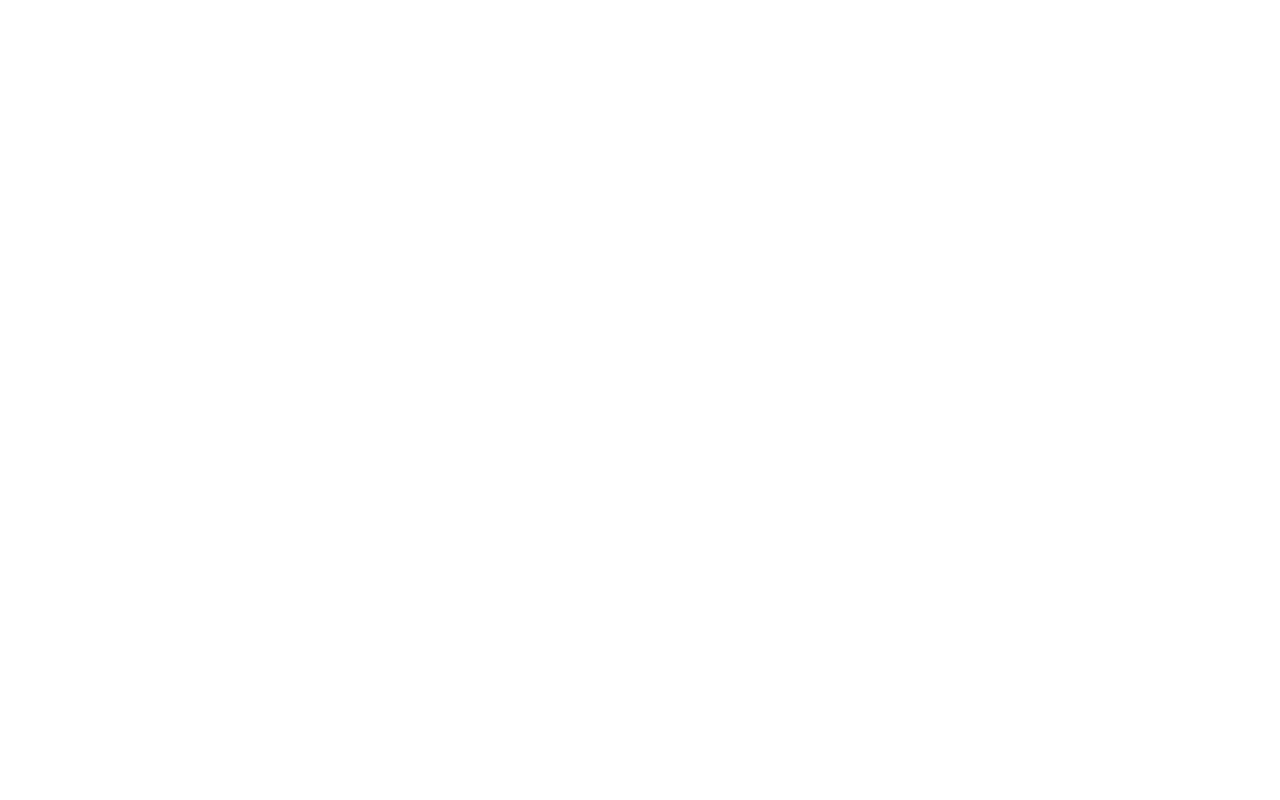
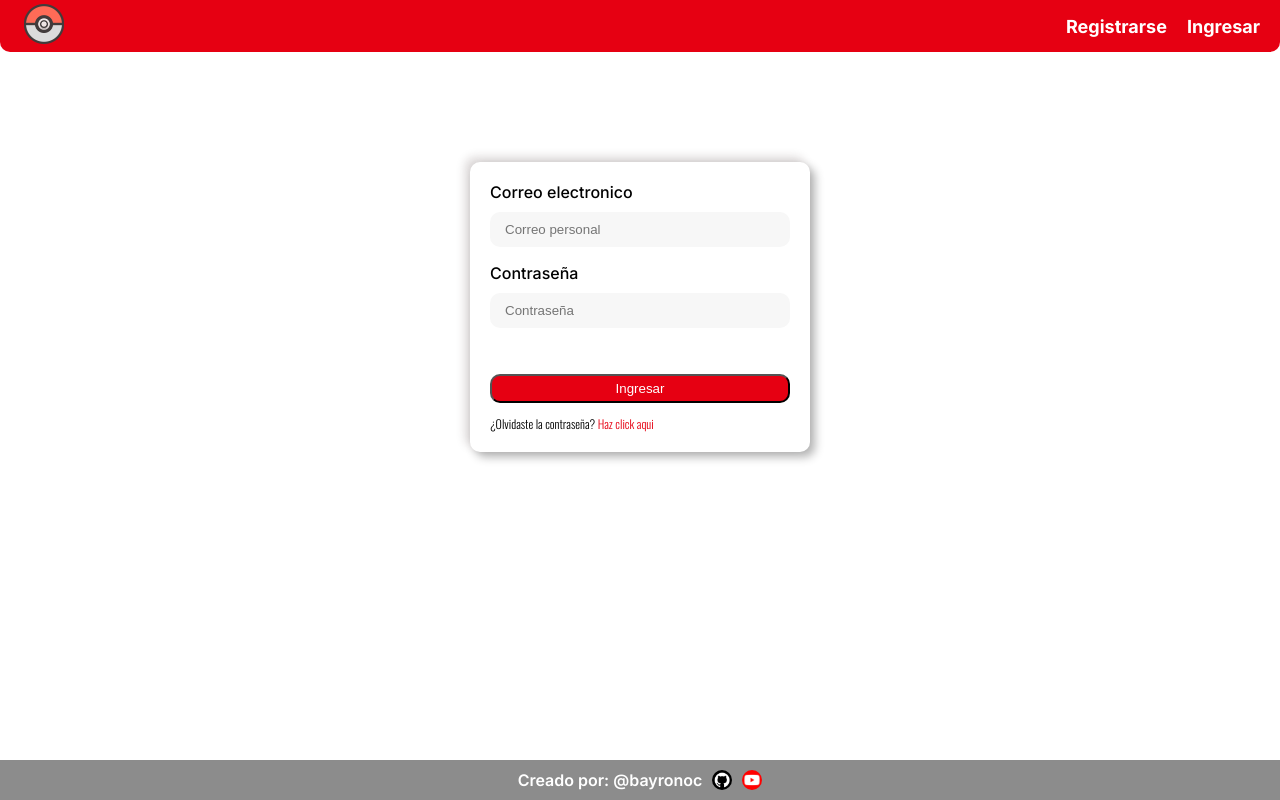
Before and after one commit to Bayronoc/Pokemon, a plain HTML site: page login.html in a window 1280 px wide. Drawn offline with nearby package versions, Linux system fonts and the light colour scheme.

Commit message:
Creación completa del login básico de la página

```diff
--- a/login.html
+++ b/login.html
@@ -0,0 +1,52 @@
+<!DOCTYPE html>
+<html lang="en">
+<head>
+    <meta charset="UTF-8">
+    <meta name="viewport" content="width=device-width, initial-scale=1.0">
+    <link rel="stylesheet" href="./stylesSignUp.css">
+    <link rel="preconnect" href="https://fonts.googleapis.com">
+    <link rel="preconnect" href="https://fonts.gstatic.com" crossorigin>
+    <link href="https://fonts.googleapis.com/css2?family=Inter:opsz,wght@14..32,100..900&display=swap" rel="stylesheet">
+    <link href="https://fonts.googleapis.com/css2?family=Oswald:wght@200..700&display=swap" rel="stylesheet">
+    <title>Pokemon</title>
+</head>
+<body>
+    <header class="main-menu">
+        <nav class="menu">
+            <div>
+                <figure>
+                    <a href="./index.html"><img src="./img/logo.png" alt="Logo principal de Pokemon" class="logo"></a>
+                </figure>
+            </div>
+
+            <ul>
+                <li><a href="./signup.html">Registrarse</a></li>
+                <li><a href="./login.html">Ingresar</a></li>
+            </ul>
+        </nav>
+    </header>
+
+    <main class="main-container">
+            <form action="" class="main-form">
+                <label for="email">Correo electronico
+                    <input type="email" name="email" id="email" placeholder="Correo personal" required autocomplete="">
+                </label>
+
+                <label for="password">Contraseña
+                    <input type="password" name="password" id="password" placeholder="Contraseña" required>
+                </label>
+
+                <input type="submit" value="Ingresar" class="btn-success">
+                <p>¿Olvidaste la contraseña?<a href="./"> Haz click aqui</a></p>
+            </form>
+    </main>
+
+    <footer class="footer">
+        <div>
+            <p>Creado por: @bayronoc</p>
+            <img src="./img/icon_gtihub.png" alt="Icono de github" class="icon">
+            <img src="./img/icon_youtube.png" alt="Icono de youtube" class="icon">
+        </div>
+    </footer>
+</body>
+</html>
--- a/styleslogin.css
+++ b/styleslogin.css
@@ -0,0 +1,160 @@
+:root {
+    --primary-color: #e60012;
+    --secondary-color: #8c8c8c;
+    --third-color: #ffffff;
+    --text-color: #000000;
+    --details-color: #C7C7C7;
+    --text-input: #F7F7F7;
+    --type-fight: #d56723;
+    --type-plant: #9bcc50;
+    --type-ground: linear-gradient(180deg, #f7de3f 50%, #ab9842 50%);
+    --type-water: #4592c4;
+    --type-steel: #9eb7b8;
+    --sm: 1.2rem;
+    --md: 1.6rem;
+    --lg: 1.8rem;
+}
+
+* {
+    box-sizing: border-box;
+    margin: 0;
+    padding: 0;
+}
+
+html {
+    font-size: 62.5%; /* 1rem = 10px para escalabilidad */
+}
+
+body {
+    font-family: "Inter", serif;
+}
+
+.main-menu {
+    background-color: var(--primary-color);
+    height: auto;
+    width: 100%;
+    font-weight: 700;
+    font-size: var(--lg);
+    border-radius: 0 0 1rem 1rem;
+}
+
+.logo {
+    height: 4rem;
+    width: auto;
+}
+
+figure {
+    display: flex;
+    margin: 0.4rem;
+    justify-content: center;
+}
+
+.menu {
+    display: flex;
+    justify-content: space-between;
+    align-items: center;
+    padding: 0 2rem;
+}
+
+.menu ul {
+    display: flex;
+    gap: 2rem;
+    list-style: none;
+}
+
+.menu ul > li a {
+    color: var(--third-color);
+    text-decoration: none;
+}
+
+.menu ul > li a:hover {
+    color: var(--text-color);
+}
+
+.main-container {
+    display: flex;
+    justify-content: center;
+    align-items: center;
+    margin: 2rem;
+}
+
+.main-form {
+    display: flex;
+    flex-direction: column;
+    padding: 2rem;
+    margin-top: 9rem;
+    border-radius: 1rem;
+    box-shadow: 0.5rem 0.5rem 1rem rgba(0, 0, 0, 0.3),
+    -0.5rem -0.5rem 1rem rgba(51, 27, 27, 0.171);
+}
+
+.main-form label{
+    display: flex;
+    flex-direction: column;
+    margin-bottom: 1.6rem;
+    gap: 1rem;
+    font-weight: 500;
+    font-size: var(--md);
+}
+
+.main-form label > input {
+    width: 30rem;
+    padding: 1rem 1.5rem;
+    border-radius: 1rem;
+    border: none;
+    background-color: var(--text-input);
+}
+
+.btn-success {
+    margin-top: 3rem;
+    background-color: var(--primary-color);
+    color: var(--third-color);
+    padding: 0.5rem;
+    border-radius: 1rem;
+}
+
+.btn-success:active {
+    background-color: var(--third-color);
+    color: var(--text-color);
+}
+
+.main-form p {
+    margin-top: 1.2rem;
+    font-size: var(--sm);
+    font-family: "Oswald", serif;
+    font-weight: 300;
+}
+
+.main-form p > a {
+    text-decoration: none;
+    color: var(--primary-color);
+}
+
+.main-form p > a:hover {
+    color: var(--secondary-color);
+}
+
+.footer {
+    position: fixed;
+    bottom: 0;
+    width: 100%;
+    background-color: var(--secondary-color);
+    color: var(--third-color);
+    text-align: center;
+    padding: 1rem;
+    font-size: var(--md);
+    font-weight: 600;
+}
+
+.footer div {
+    display: flex;
+    justify-content: center;
+    align-items: center;
+    gap: 1rem;
+}
+
+.icon {
+    width: auto;
+    height: 2rem;
+    border-radius: 50%;
+}
```
Also changed, not shown: signup.html (+2 -2 lines).
